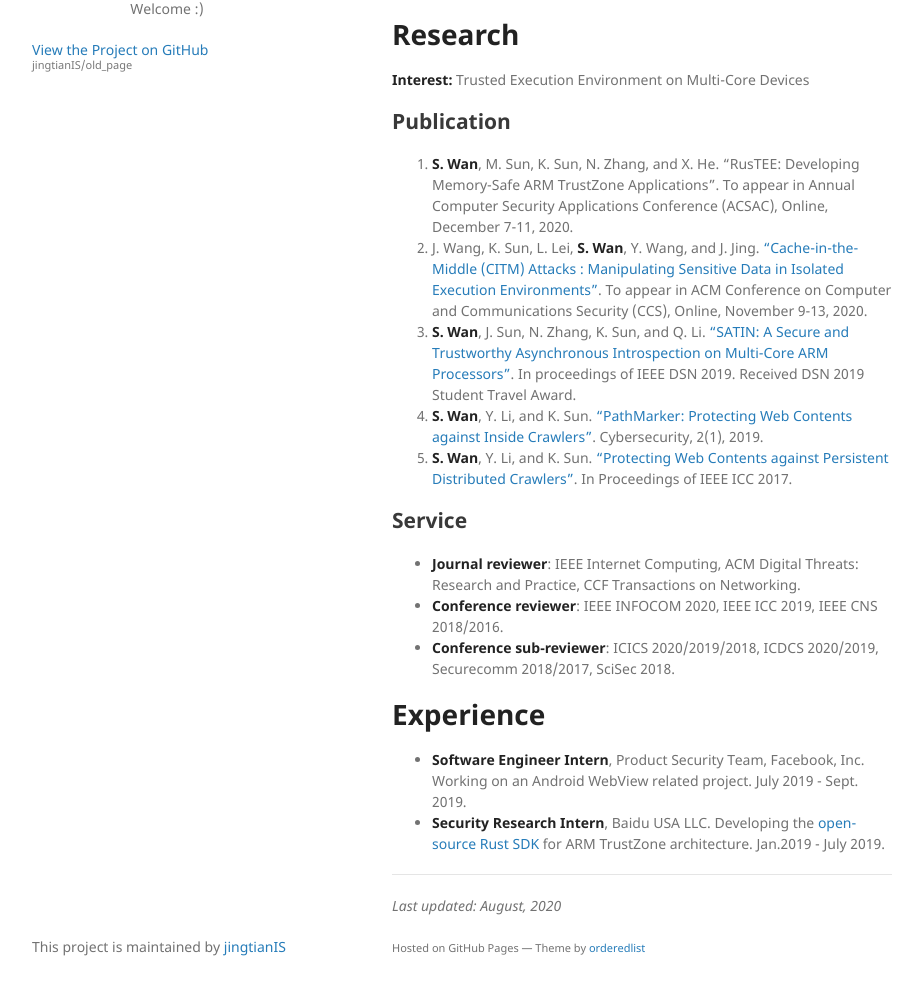
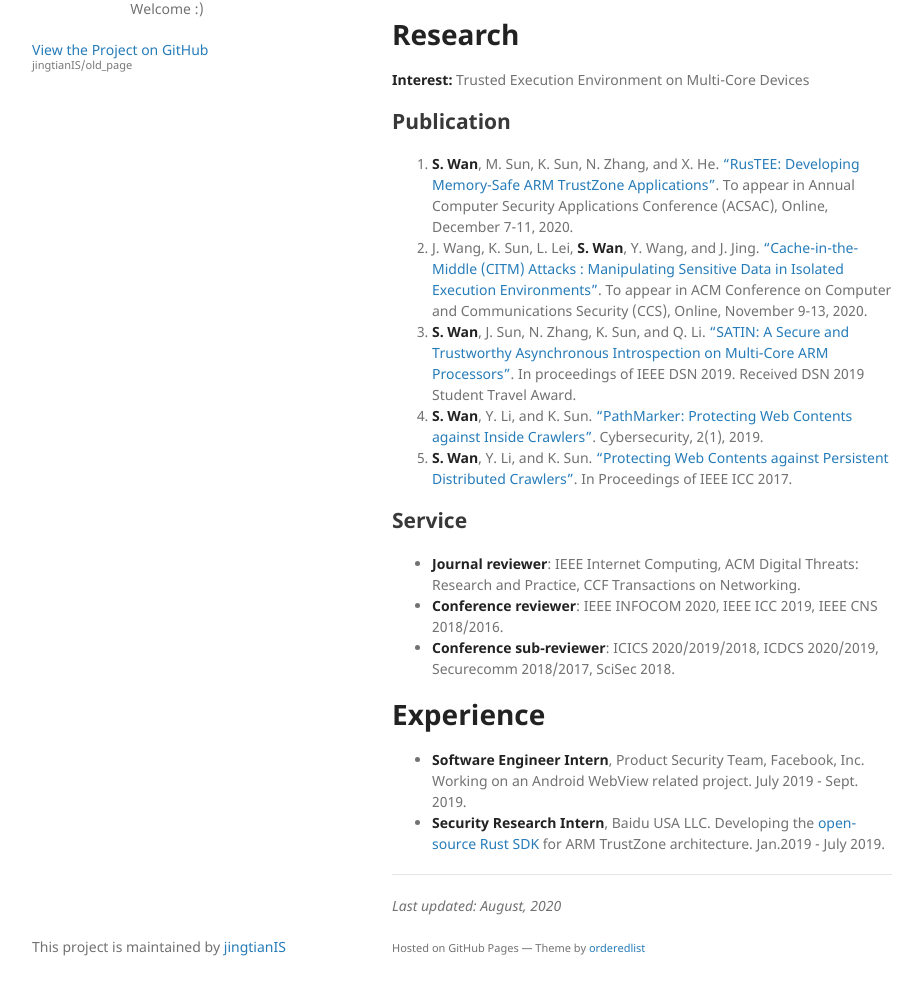
Before and after one commit to jingtianIS/old_page, a Jekyll site: the page built from index.md, in a window 1280 px wide and 1396 px high. Shown: the part 369-1364 px from the top of the window, without its empty margins (178-1100 px from the left). Built offline with Jekyll 4.4.1, drawn with Linux system fonts in a browser that asks for light colours; our own code applies the rules of GitHub Pages for plain Markdown files; part of the change alters nothing that is shown.

```diff
--- a/index.md
+++ b/index.md
@@ -18,7 +18,7 @@ Williamsburg, VA, 23185
 **Interest:** Trusted Execution Environment on Multi-Core Devices
 
 ## Publication
-1. **S. Wan**, M. Sun, K. Sun, N. Zhang, and X. He. "RusTEE: Developing Memory-Safe ARM TrustZone Applications". To appear in Annual Computer Security Applications Conference (ACSAC), Online, December 7-11, 2020.
+1. **S. Wan**, M. Sun, K. Sun, N. Zhang, and X. He. ["RusTEE: Developing Memory-Safe ARM TrustZone Applications"](./assets/papers/RusTEE-ACSAC2020.pdf). To appear in Annual Computer Security Applications Conference (ACSAC), Online, December 7-11, 2020.
 2. J. Wang, K. Sun, L. Lei, **S. Wan**, Y. Wang, and J. Jing. ["Cache-in-the-Middle (CITM) Attacks : Manipulating Sensitive Data in Isolated Execution Environments"](./assets/papers/CITM-CCS2020.pdf). To appear in ACM Conference on Computer and Communications Security (CCS), Online, November 9-13, 2020.
 3. **S. Wan**, J. Sun, N. Zhang, K. Sun, and Q. Li. ["SATIN: A Secure and Trustworthy Asynchronous Introspection on Multi-Core ARM Processors"](./assets/papers/SATIN-DSN2019.pdf). In proceedings of IEEE DSN 2019. Received DSN 2019 Student Travel Award.
 4. **S. Wan**, Y. Li, and K. Sun. ["PathMarker: Protecting Web Contents against Inside Crawlers"](./assets/papers/PathMarker-Cybersecurity2019.pdf). Cybersecurity, 2(1), 2019.
```
